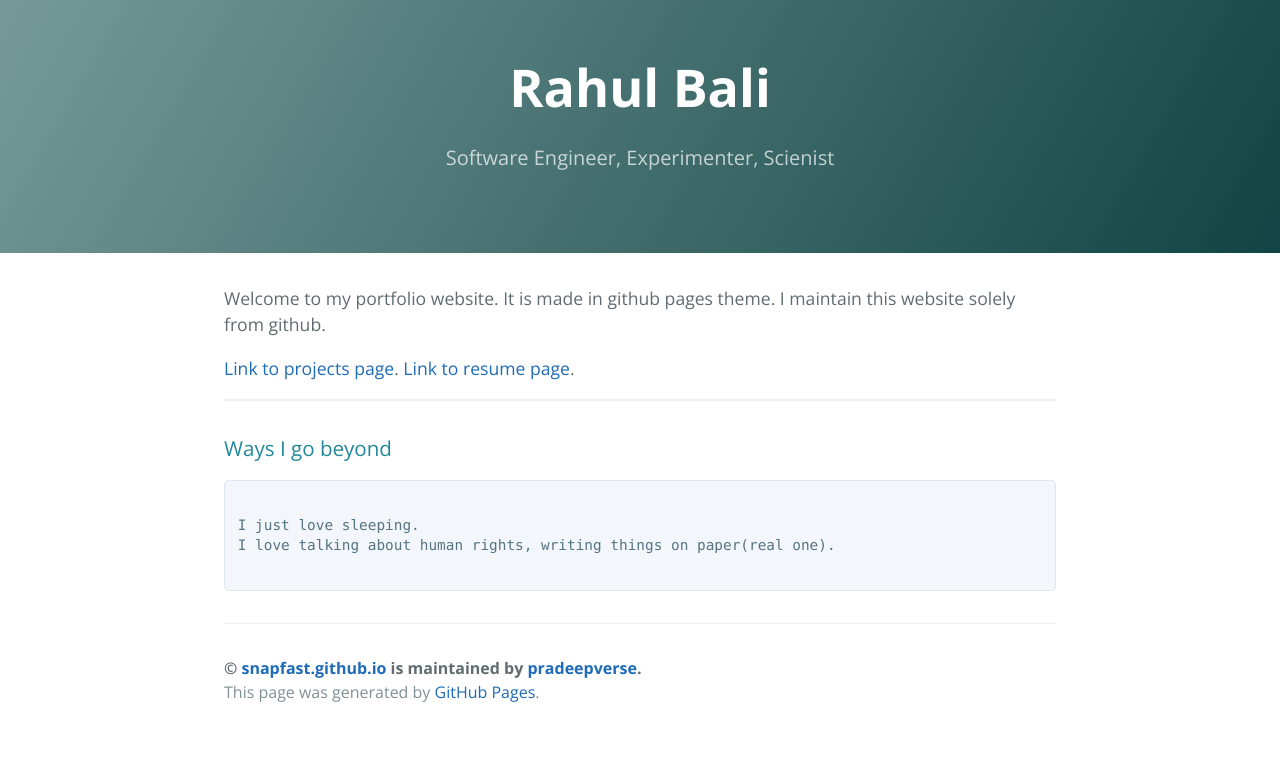
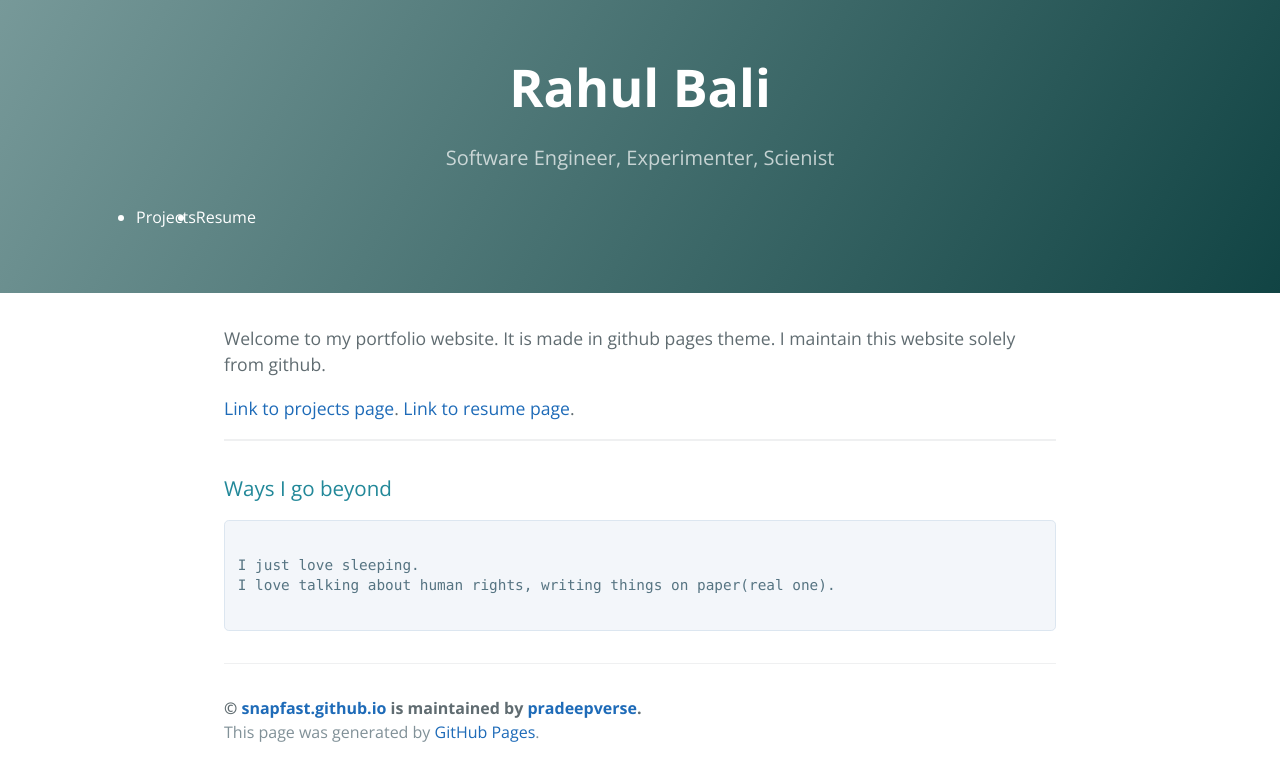
Before and after one commit to pradeepverse/snapfast.github.io, a Jekyll site: the page built from index.md, in a window 1280 px wide. Shown: the top 781 px of the page. Built offline with Jekyll 4.4.1, drawn with Linux system fonts in a browser that asks for light colours.

Commit message:
Update default.html

```diff
--- a/_layouts/default.html
+++ b/_layouts/default.html
@@ -25,6 +25,10 @@
     <header class="page-header" role="banner">
       <h1 class="project-name">{{ page.title | default: site.title | default: site.github.repository_name }}</h1>
       <h2 class="project-tagline">{{ page.description | default: site.description | default: site.github.project_tagline }}</h2>
+      <ul style="display: flex">
+        <li><a href="./projects.html">Projects</a/li>
+        <li><a href="./resume.html">Resume</a/li>
+      </ul>
       {% if site.project_page %}
         <a href="{{ site.github.repository_url }}" class="btn">View on GitHub</a>
       {% endif %}
```
